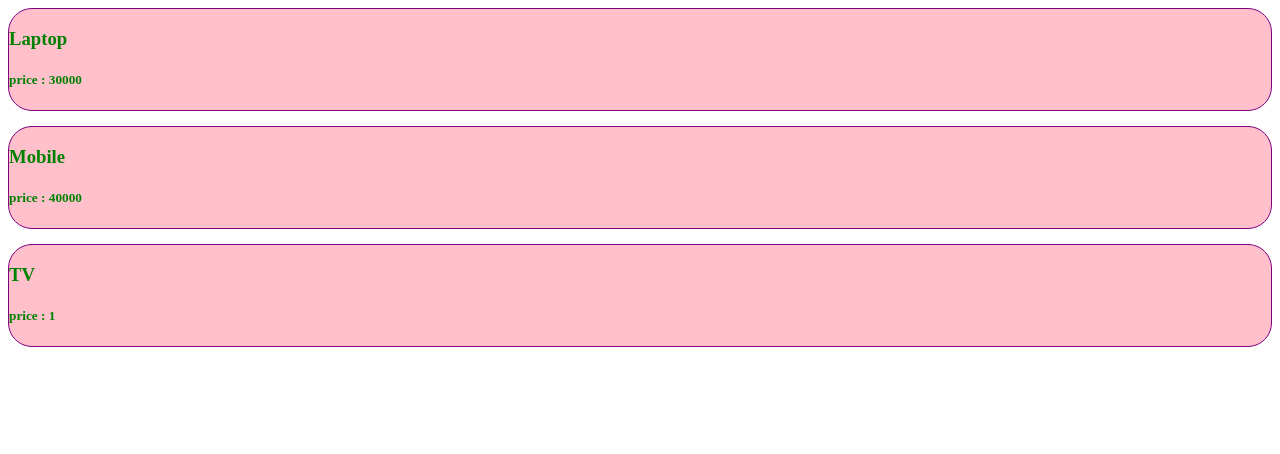
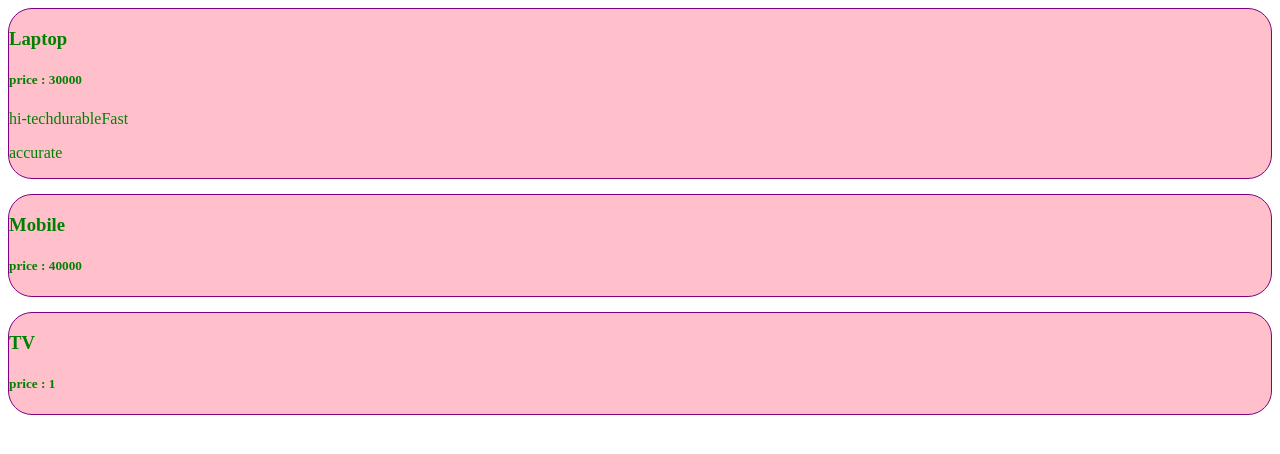
Before and after one commit to vivekkr-004/React-JS, a React (Vite) app in the folder React-JS/: page / in a window 1280 px wide. Shown: the top 454 px of the page. Built offline with nearby package versions, Linux system fonts and the light colour scheme.

Commit message:
Passing array and obj to props

```diff
--- a/React-JS/src/Product.jsx
+++ b/React-JS/src/Product.jsx
@@ -1,13 +1,17 @@
 import "./Product.css"
 // props is the object
 // function Product (props) {
-function Product ({title , price = 1}) { // using destructuring -> more easy way
+function Product ({title , price , features, features2 = {}  }) { // using destructuring -> more easy way
+    // console.log(features)
     // console.log(props);
     return (
         <div className="Product">
             {/* <h3>{props.title}</h3>*/ }
             <h3>{title}</h3>
             <h5> price : {price}</h5>
+            <p>{features}</p>
+            <p>{features2.a}</p>
+
         </div>
     );
 }
--- a/React-JS/src/ProductTab.jsx
+++ b/React-JS/src/ProductTab.jsx
@@ -1,10 +1,12 @@
 import Product from "./Product";
 function ProductTab() {
+    let options = ["hi-tech" , "durable" , "Fast"]; // array
+    let options2 = {a:"accurate" , b:"easy-to-use" , c: "flexible"}; //obj
     return (
         <>
-            <Product title = "Laptop" price = {30000} ></Product>
+            <Product title = "Laptop" price = {30000} features={options} features2 = {options2} ></Product>
             <Product title = "Mobile" price = {40000} ></Product>
-            <Product title = "TV"  ></Product>
+            <Product title = "TV" price={1}   ></Product>
         </>
     );
 }
--- a/React-JS/src/main.jsx
+++ b/React-JS/src/main.jsx
@@ -4,7 +4,7 @@ import { createRoot } from 'react-dom/client'
 import App from './App.jsx'
 
 createRoot(document.getElementById('root')).render(
-  // <StrictMode>
+  <StrictMode>
     <App />
-  // {/* </StrictMode>, */}
+   </StrictMode>,
 )
```
